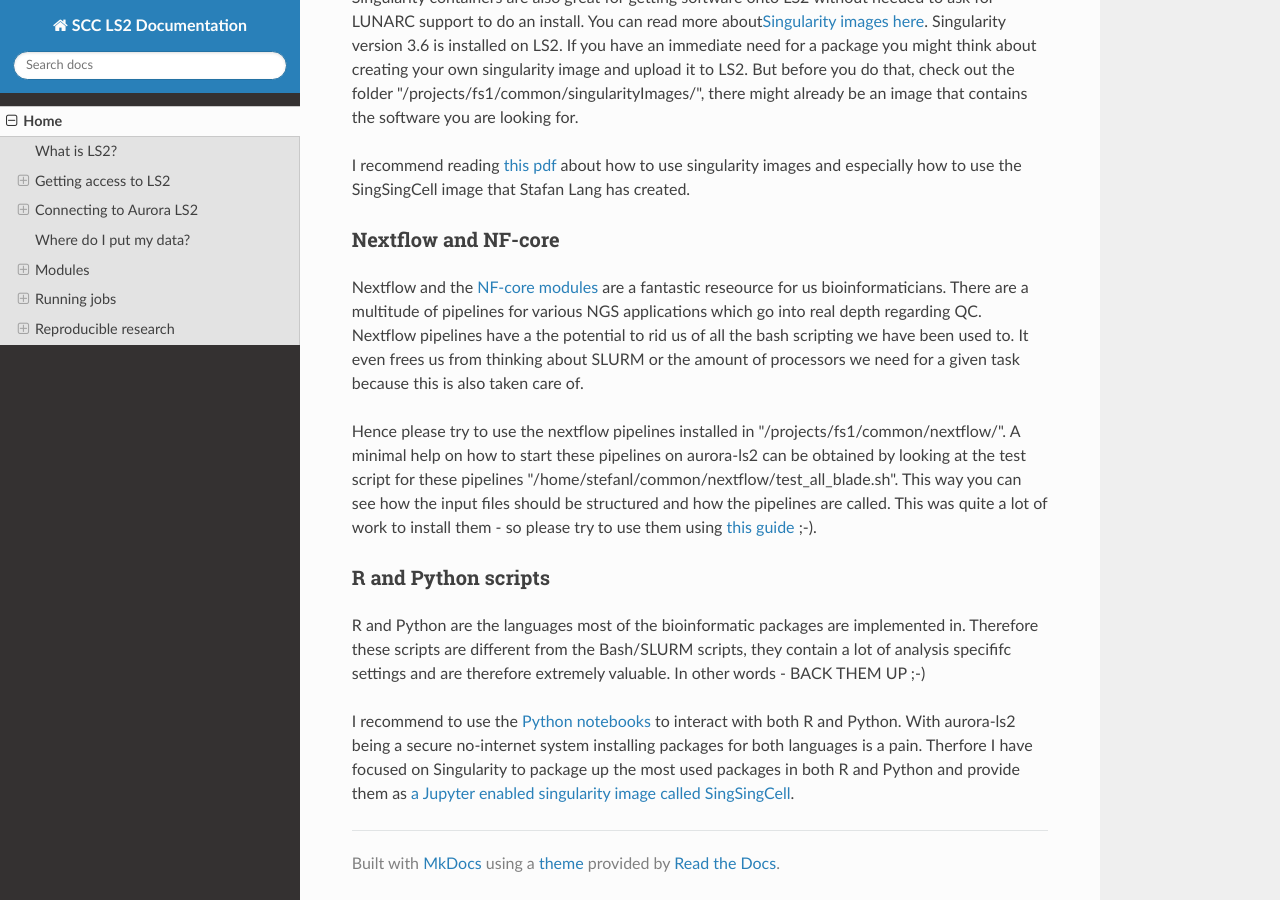
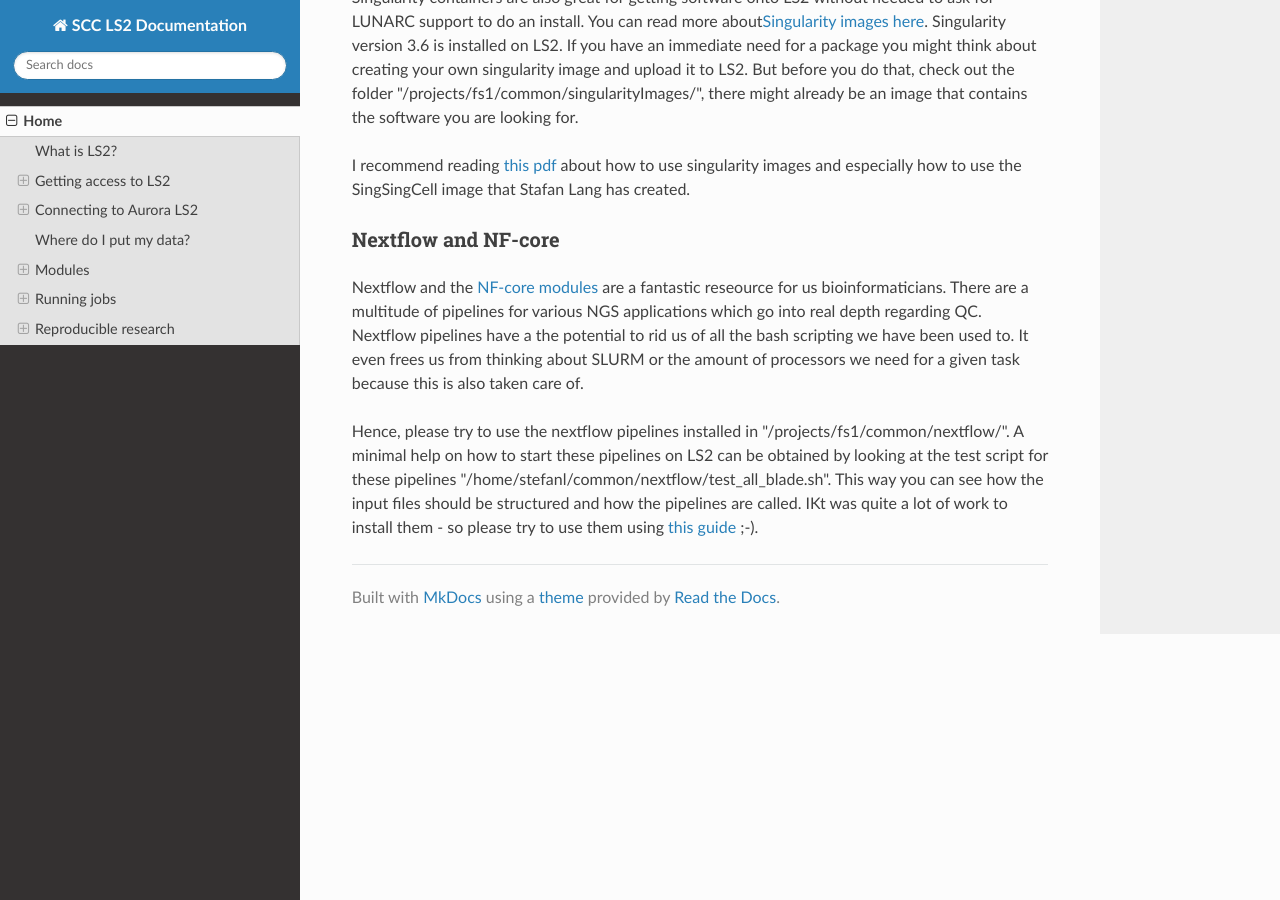
Before and after one commit to sccbioinformatics/SCC-LS2-docs, an MkDocs documentation site: the page built from docs/index.md, in a window 1280 px wide and 900 px high, scrolled down 5779 px. Built offline with MkDocs 1.6.1, drawn with Linux system fonts in a browser that asks for light colours; nearby versions of some CDN libraries.

Commit message:
first run

```diff
--- a/docs/index.md
+++ b/docs/index.md
@@ -231,12 +231,4 @@ I recommend reading [this pdf](pdfs/HowToUseSingularityOnLsens2.pdf) about how t
 
 Nextflow and the [NF-core modules](https://nf-co.re/) are a fantastic reseource for us bioinformaticians. There are a multitude of pipelines for various NGS applications which go into real depth regarding QC. Nextflow pipelines have a the potential to rid us of all the bash scripting we have been used to. It even frees us from thinking about SLURM or the amount of processors we need for a given task because this is also taken care of.
 
-Hence please try to use the nextflow pipelines installed in "/projects/fs1/common/nextflow/". A minimal help on how to start these pipelines on aurora-ls2 can be obtained by looking at the test script for these pipelines "/home/stefanl/common/nextflow/test_all_blade.sh". This way you can see how the input files should be structured and how the pipelines are called. This was quite a lot of work to install them - so please try to use them using [this guide](pdfs/NextFlow_Pipelines_on_aurora_ls2.pdf) ;-).
-
-
-### R and Python scripts
-
-R and Python are the languages most of the bioinformatic packages are implemented in. Therefore these scripts are different from the Bash/SLURM scripts, they contain a lot of analysis specififc settings and are therefore extremely valuable.
-In other words - BACK THEM UP ;-)
-
-I recommend to use the [Python notebooks](https://jupyter.org/) to interact with both R and Python. With aurora-ls2 being a secure no-internet system installing packages for both languages is a pain. Therfore I have focused on Singularity to package up the most used packages in both R and Python and provide them as [a Jupyter enabled singularity image called SingSingCell](pdfs/HowToUseSingularityOnLsens2.pdf).
+Hence, please try to use the nextflow pipelines installed in "/projects/fs1/common/nextflow/". A minimal help on how to start these pipelines on LS2 can be obtained by looking at the test script for these pipelines "/home/stefanl/common/nextflow/test_all_blade.sh". This way you can see how the input files should be structured and how the pipelines are called. IKt was quite a lot of work to install them - so please try to use them using [this guide](pdfs/NextFlow_Pipelines_on_aurora_ls2.pdf) ;-).
```
Also changed, not shown: site/index.html, site/search/search_index.json, 1 other file.
